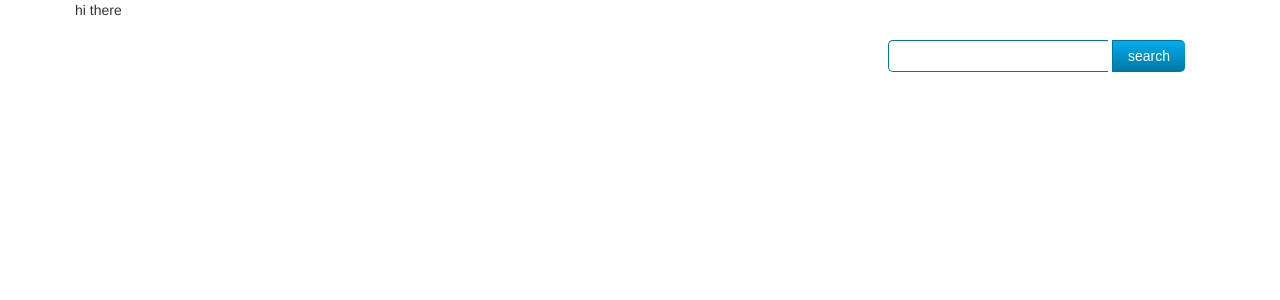
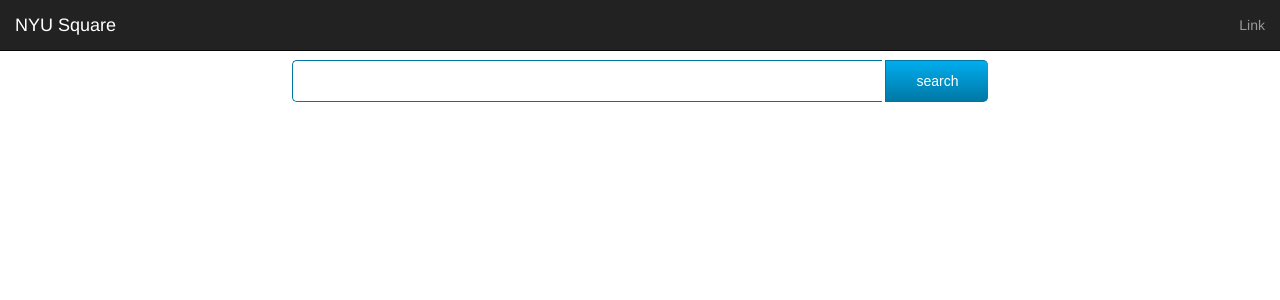
Before and after one commit to Wayne-Jones/2014NYUHacks, a PHP site: page /Dashboard.php in a window 1280 px wide. Shown: the top 300 px of the page. Run offline with PHP 8.4, Linux system fonts and the light colour scheme.

Commit message:
button for search

```diff
--- a/Dashboard.php
+++ b/Dashboard.php
@@ -18,9 +18,30 @@
   </head>
   <body>
     <div id= "pageWrap">
-      </h1>hi there</h1>
+      <nav class="navbar navbar-inverse navbar-fixed-top" role="navigation">
+        <div class="container-fluid">
+          <!-- Brand and toggle get grouped for better mobile display -->
+          <div class="navbar-header">
+            <button type="button" class="navbar-toggle" data-toggle="collapse" data-target="#bs-example-navbar-collapse-1">
+              <span class="sr-only">Toggle navigation</span>
+              <span class="icon-bar"></span>
+              <span class="icon-bar"></span>
+              <span class="icon-bar"></span>
+            </button>
+            <a class="navbar-brand" href="#">NYU Square</a>
+          </div>
+
+          <!-- Collect the nav links, forms, and other content for toggling -->
+          <div class="collapse navbar-collapse" id="bs-example-navbar-collapse-1">
+            <ul class="nav navbar-nav navbar-right">
+              <li><a href="#">Link</a></li>
+            </ul>
+          </div><!-- /.navbar-collapse -->
+        </div><!-- /.container-fluid -->
+      </nav>
+      <br></br>
         <div id="tfheader">
-            <form id="tfnewsearch" method="get" action="http://www.google.com">
+            <form style="text-align:center" id="tfnewsearch" method="get" action="http://www.google.com">
                 <input type="text" class="tftextinput" name="q" size="21" maxlength="120">
                 <input type="submit" value="search" class="tfbutton">
             </form>
--- a/SearchBar.css
+++ b/SearchBar.css
@@ -4,14 +4,14 @@
 }
 #tfheader{
   /*background-color:#;*/
+
 }
 #tfnewsearch{
-  float:right;
   padding:20px;
 }
 .tftextinput{
   margin: 0;
-  padding: 5px 15px;
+  padding: 10px 200px;
   font-family: Arial, Helvetica, sans-serif;
   font-size:14px;
   border:1px solid #0076a3; border-right:0px;
@@ -20,7 +20,7 @@
 }
 .tfbutton {
   margin: 0;
-  padding: 5px 15px;
+  padding: 10px 30px;
   font-family: Arial, Helvetica, sans-serif;
   font-size:14px;
   outline: none;
```
